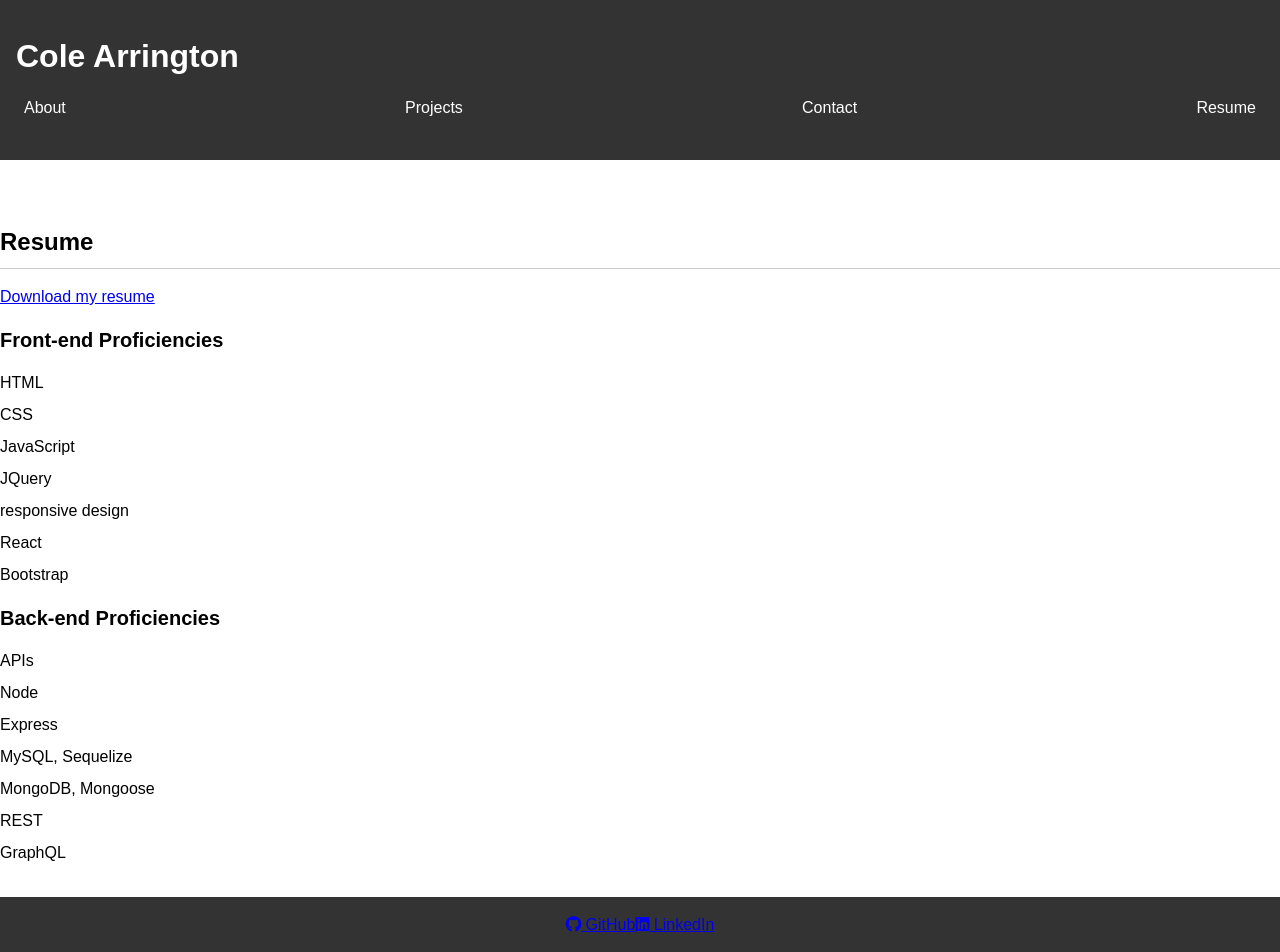
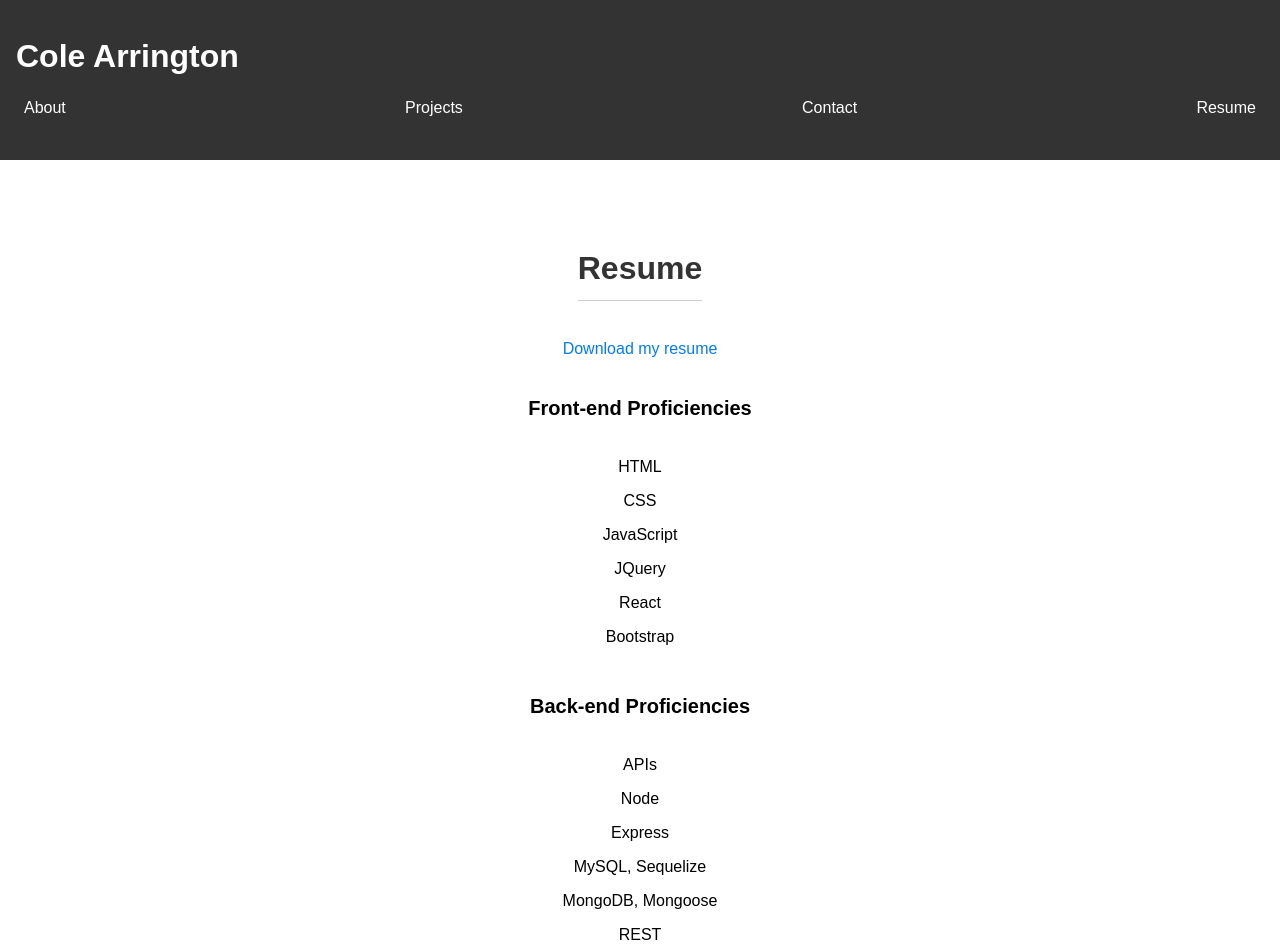
Before and after one commit to colearrington98/Cole-Arrington, a React (Create React App) app in the folder my-portfolio/: page /resume in a window 1280 px wide. Shown: the top 952 px of the page. Built offline with nearby package versions, Linux system fonts and the light colour scheme.

Commit message:
Final touched for now, added more styling and removed home component since it was not necessary.

```diff
--- a/my-portfolio/src/App.js
+++ b/my-portfolio/src/App.js
@@ -6,7 +6,6 @@ import Projects from './components/Project/Project';
 import Contact from './components/Contact/Contact';
 import Resume from './components/Resume/Resume';
 import Navigation from './components/Navigation/Navigation';
-import Home from './components/Home/Home';
 import { BrowserRouter as Router, Routes, Route} from 'react-router-dom';
 import './App.css';
 
@@ -17,7 +16,6 @@ function App() {
         <Header />
         <Navigation />
         <Routes>
-          <Route path="/" element={<Home />} />
           <Route path="/about" element={<About />} />
           <Route path="/projects" element={<Projects />} />
           <Route path="/contact" element={<Contact />} />
--- a/my-portfolio/src/components/Footer/Footer.js
+++ b/my-portfolio/src/components/Footer/Footer.js
@@ -1,19 +1,17 @@
 import React from 'react';
+import styles from './Footer.module.css';
 
 const Footer = () => {
     return (
-        <footer>
-                <a href="https://github.com/colearrington98" target="_blank" rel="noopener noreferrer">
-                 <i className = "fab fa-github"></i> GitHub
-                </a>
-                <a href="https://www.linkedin.com/in/colearrington/" target="_blank" rel="noopener noreferrer">
-                    <i className = "fab fa-linkedin"></i> LinkedIn
-                </a>
-
+        <footer className={styles.footer}>
+            <a href="https://github.com/colearrington98" target="_blank" rel="noopener noreferrer">
+                <i className="fab fa-github"></i> GitHub
+            </a>
+            <a href="https://www.linkedin.com/in/colearrington/" target="_blank" rel="noopener noreferrer">
+                <i className="fab fa-linkedin"></i> LinkedIn
+            </a>
         </footer>
     );
 };
 
-
-
 export default Footer;
--- a/my-portfolio/src/components/Footer/Footer.module.css
+++ b/my-portfolio/src/components/Footer/Footer.module.css
@@ -12,3 +12,21 @@
   margin-bottom: 10px;
   color: #333;
 }
+
+
+.footer {
+  background-color: #f2f2f2;
+  padding: 20px;
+  display: flex;
+  justify-content: center;
+}
+
+.footer a {
+  margin: 0 10px;
+  color: #333;
+  text-decoration: none;
+}
+
+.footer a:hover {
+  color: #555;
+}
--- a/my-portfolio/src/components/Home/Home.js
+++ /dev/null
@@ -1,20 +0,0 @@
-import React from 'react';
-import styles from './Home.module.css';
-
-function Home() {
-    return (
-        <section className={styles.home}>
-            <h2>Home</h2>
-            <img src="https://via.placeholder.com/150" alt="Cole Arrington" />
-            <p>
-                Lorem ipsum dolor sit amet, consectetur adipiscing elit. Donec
-                aliquet velit eget velit tincidunt, sed luctus enim maximus.
-                Donec euismod, nisl id aliquam ultricies, nunc sapien
-                sollicitudin quam, quis aliquam elit nisl vitae nunc. Nulla
-                facilisi. Nulla facilisi. Nulla facilisi. Nulla facilisi. Nulla
-            </p>
-        </section>
-    );
-}
-
-export default Home;
--- a/my-portfolio/src/components/Home/Home.module.css
+++ /dev/null
@@ -1,13 +0,0 @@
-.container {
-  padding: 20px;
-  display: flex;
-  flex-direction: column;
-  align-items: center;
-  justify-content: center;
-  height: 100vh;
-}
-.title {
-  font-size: 24px;
-  margin-bottom: 10px;
-  color: #333;
-}
--- a/my-portfolio/src/components/Resume/Resume.js
+++ b/my-portfolio/src/components/Resume/Resume.js
@@ -14,7 +14,6 @@ function Resume() {
                 <li>CSS</li>
                 <li>JavaScript</li>
                 <li>JQuery</li>
-                <li>responsive design</li>
                 <li>React</li>
                 <li>Bootstrap</li>
             </ul>
--- a/my-portfolio/src/components/Resume/Resume.module.css
+++ b/my-portfolio/src/components/Resume/Resume.module.css
@@ -12,3 +12,36 @@
   margin-bottom: 10px;
   color: #333;
 }
+
+.resume {
+  margin-top: 20px;
+  display: flex;
+  flex-direction: column;
+  align-items: center;
+  text-align: center;
+}
+
+.resume h2 {
+  font-size: 2em;
+  color: #333;
+  margin-bottom: 20px;
+}
+
+.resume ul {
+  list-style: none; /* Remove bullets */
+  padding: 0; /* Remove default padding */
+  margin-left: 0; /* Remove default margin */
+}
+
+.resume li {
+  margin-bottom: 10px;
+}
+
+.resume a {
+  color: #007bff;
+  text-decoration: none;
+}
+
+.resume a:hover {
+  text-decoration: underline;
+}
```
